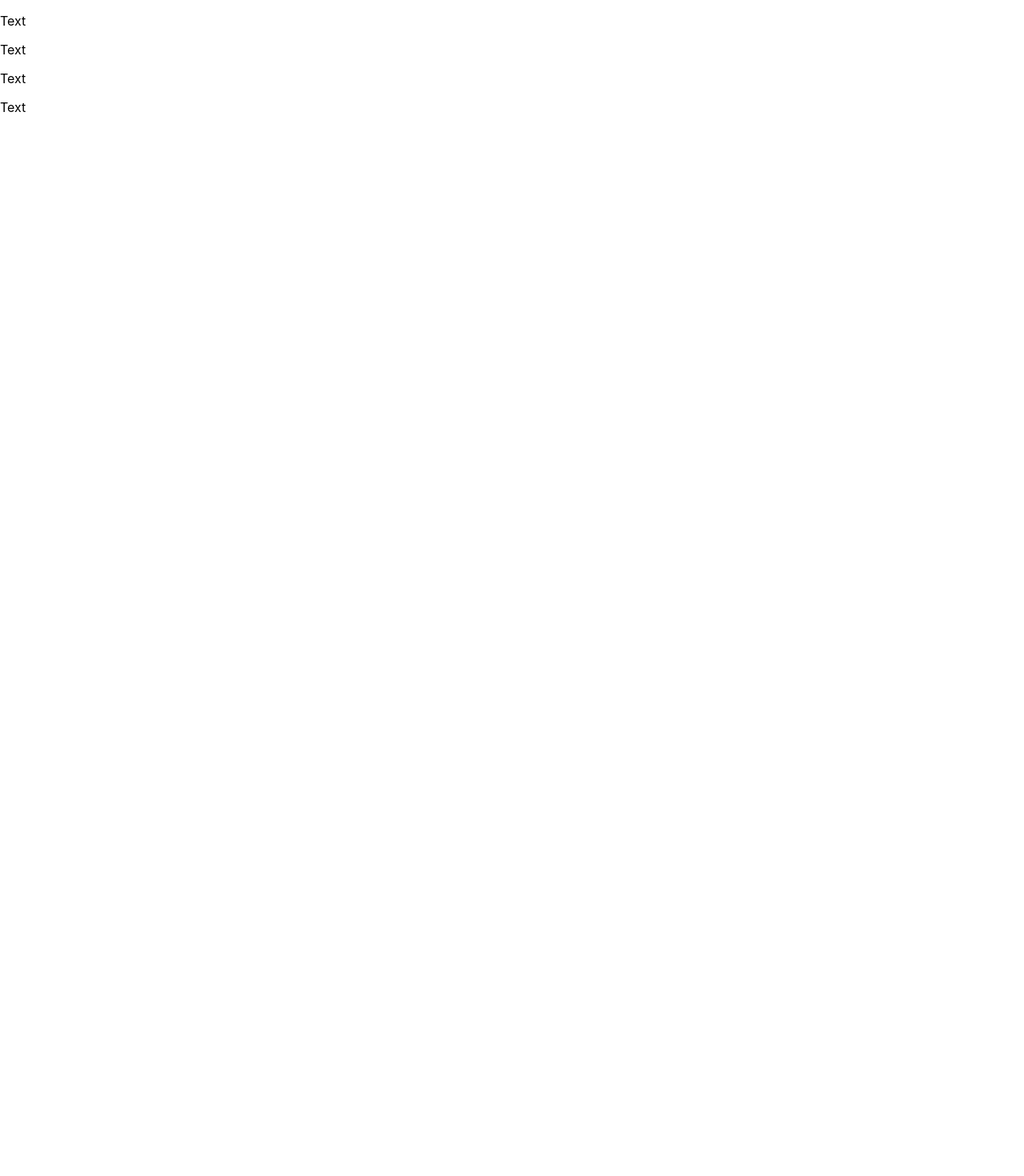
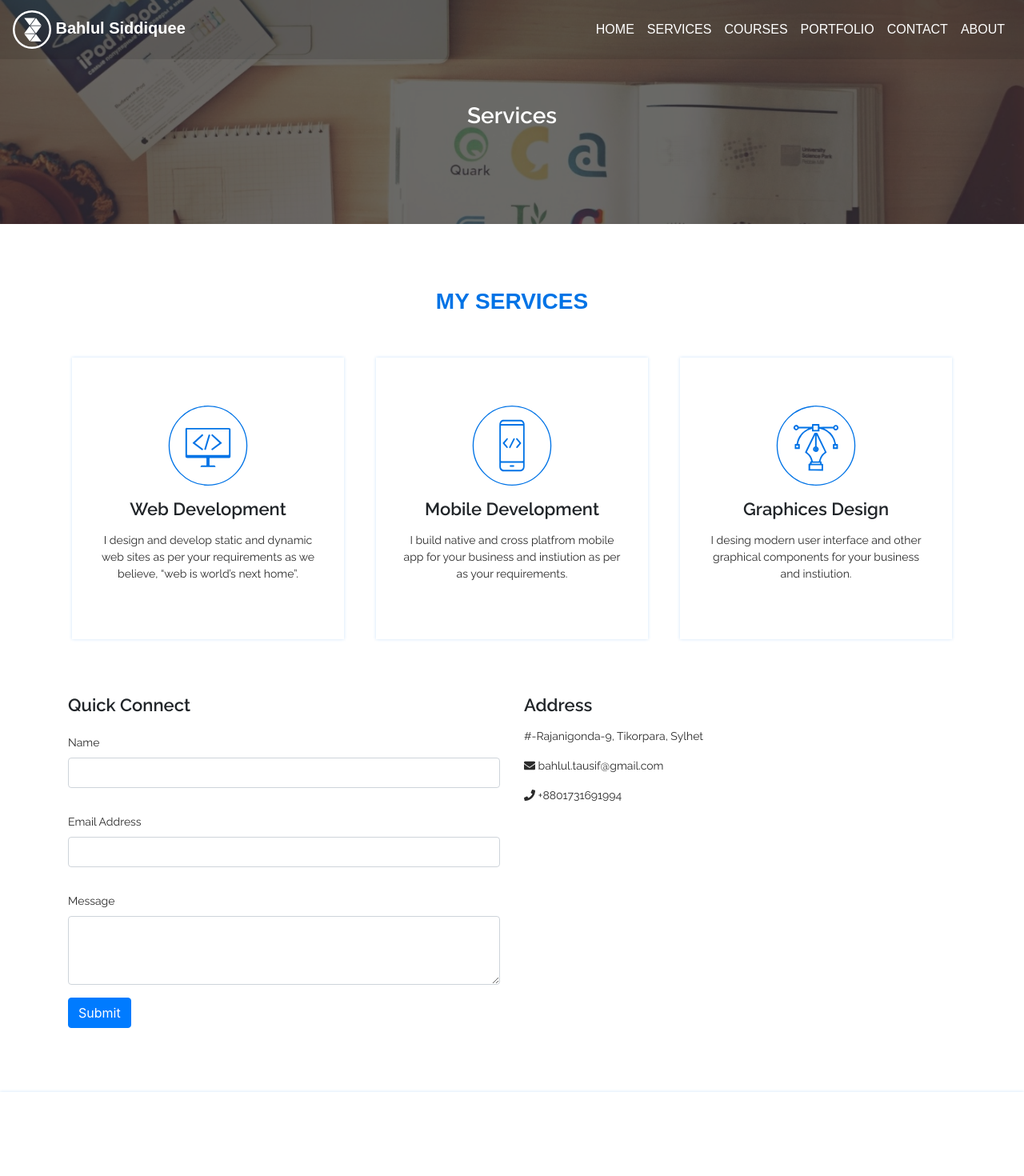
Before and after one commit to Bahlul19/project-with-react, a React (Create React App) app: page / in a window 1280 px wide. Shown: the top 1470 px of the page at 80% size. Before the commit the page ends 800 px from the top, so only its background shows below. Built offline with nearby package versions, Linux system fonts and the light colour scheme.

Commit message:
Created the contact us frontend page and modified the services page with project

```diff
--- a/src/App.js
+++ b/src/App.js
@@ -1,18 +1,30 @@
 import React from 'react';
-// import TopNavigation from './components/TopNavigation/TopNavigation.jsx';
+// import TopBanner from './components/ContactUsSection/ContactUsSection.jsx';
+// import TopBanner from "./components/TopBanner/TopBanner.jsx";
+ //import TopNavigation from './components/TopNavigation/TopNavigation.jsx';
 // import PageTop from './components/PageTop/PageTop.jsx';
-// import AboutDescription from './components/AboutDescription/AboutDescription.jsx';
- import ContactSection from './components/ContactSection/ContactSection.jsx';
+//import AboutDescription from './components/AboutDescription/AboutDescription.jsx';
+//  import ContactSection from './components/ContactSection/ContactSection.jsx';
+//import ContactUsSection from './components/ContactUsSection/ContactUsSection.jsx';
 
 // import AboutPage from './pages/AboutPage';
 
-//import HomePage from "./pages/HomePage.jsx";
+// import ContactUsSection from './pages/ContactUsSectionPage';
+
+import ServicesPage from './pages/ServicesPage';
+
+// import HomePage from "./pages/HomePage.jsx";
 
 function App() {
   return (
     <div>
 
-    <ContactSection />
+    {/* <ContactUsSection /> */}
+
+    {/* <HomePage /> */}
+    {/* <HomePage /> */}
+
+    <ServicesPage />
 
     </div>
 
--- a/src/asset/css/custom.css
+++ b/src/asset/css/custom.css
@@ -358,3 +358,9 @@
     color: #fff;
     font-size: 28px;
 }
+
+.form-control:focus{
+    border-radius: 2px !important;
+    border-color: #0073E6 !important;
+    box-shadow: 0 0 4px 0 rgba(0, 115, 230, 0.2) !important;
+}
--- a/src/components/ContactSection/ContactSection.jsx
+++ /dev/null
@@ -1,35 +0,0 @@
-import React, {Component,Fragment} from 'react';
-import {Col, Container, Row} from 'react-bootstrap';
-import {FontAwesomeIcon} from "@fortawesome/react-fontawesome";
-import {faEnvelope, faPhone} from "@fortawesome/free-solid-svg-icons";
-
-class ContactSection extends Component {
-    render() {
-        return (
-            <Fragment>
-
-               <Container>
-
-                    <Row>
-                        <Col lg={3} md={3} sm={12}>
-                        <p>Text</p>
-                        </Col>
-                        <Col lg={3} md={3} sm={12}>
-                        <p>Text</p>
-                        </Col>
-                        <Col lg={3} md={3} sm={12}>
-                        <p>Text</p>
-                        </Col>
-                        <Col lg={3} md={3} sm={12}>
-                        <p>Text</p>
-                        </Col>
-                    </Row>
-
-               </Container>
-
-            </Fragment>
-        );
-    }
-}
-
-export default ContactSection;
--- /dev/null
+++ b/src/components/ContactUsSection/ContactUsSection.jsx
@@ -0,0 +1,63 @@
+import React, {Component, Fragment} from 'react';
+
+import {Container, Row, Col, Button, Form} from 'react-bootstrap';
+
+import {FontAwesomeIcon} from '@fortawesome/react-fontawesome';
+import {faEnvelope, faPhone} from '@fortawesome/free-solid-svg-icons';
+
+class ContactUsSection extends Component {
+    render(){
+        return(
+            <Fragment>
+
+                <Container className="mt-5">
+
+                <Row>
+                <Col lg={6} md={6} sm={12}>
+                <h1 className="serviceName">Quick Connect</h1>
+
+                <Form>
+
+                <Form.Group className="mb-3">
+
+                    <Form.Label className="serviceDescription">Name</Form.Label>
+                    <Form.Control type="text" />
+
+                </Form.Group>
+
+                <Form.Group className="mb-3">
+
+                    <Form.Label className="serviceDescription">Email Address</Form.Label>
+                    <Form.Control type="email" />
+
+                </Form.Group>
+
+                <Form.Group className="mb-3">
+                    <Form.Label className="serviceDescription">Message</Form.Label>
+                    <Form.Control as="textarea" rows={3} />
+                </Form.Group>
+
+                <Button variant="primary" type="submit">
+                    Submit
+                </Button>
+
+                </Form>
+
+                </Col>
+
+                <Col lg={6} md={6} sm={12}>
+                <h1 className="serviceName">Address</h1>
+                <p className="serviceDescription"> #-Rajanigonda-9, Tikorpara, Sylhet</p>
+                <p className="serviceDescription"><FontAwesomeIcon icon={faEnvelope} /> bahlul.tausif@gmail.com</p>
+                <p className="serviceDescription  "><FontAwesomeIcon icon={faPhone} /> +8801731691994</p>
+                </Col>
+                </Row>
+
+                </Container>
+
+            </Fragment>
+        );
+    }
+}
+
+export default ContactUsSection;
--- /dev/null
+++ b/src/pages/ContactUsSectionPage.jsx
@@ -0,0 +1,26 @@
+import React, {Component, Fragment} from 'react';
+import ContactUsSection from '../components/ContactUsSection/ContactUsSection';
+import PageTop from '../components/PageTop/PageTop';
+import TopNavigation from '../components/TopNavigation/TopNavigation';
+import Footer from '../components/Footer/Footer';
+
+class ContactUsSectionPage extends Component{
+
+    render(){
+        return(
+            <Fragment>
+
+            <TopNavigation />
+
+            <PageTop pagetitle ="Contact Us" />
+
+            <ContactUsSection />
+
+            <Footer />
+
+            </Fragment>
+        );
+    }
+}
+
+export default ContactUsSectionPage;
--- /dev/null
+++ b/src/pages/ServicesPage.jsx
@@ -0,0 +1,29 @@
+import React, {Component, Fragment} from 'react';
+import Services from '../components/Services/Services';
+import ContactUsSection from '../components/ContactUsSection/ContactUsSection';
+import PageTop from '../components/PageTop/PageTop';
+import TopNavigation from '../components/TopNavigation/TopNavigation';
+import Footer from '../components/Footer/Footer';
+
+class ServicesPage extends Component{
+
+    render(){
+        return(
+            <Fragment>
+
+            <TopNavigation />
+
+            <PageTop pagetitle ="Services" />
+
+            <Services />
+
+            <ContactUsSection />
+
+            <Footer />
+
+            </Fragment>
+        );
+    }
+}
+
+export default ServicesPage;
```
